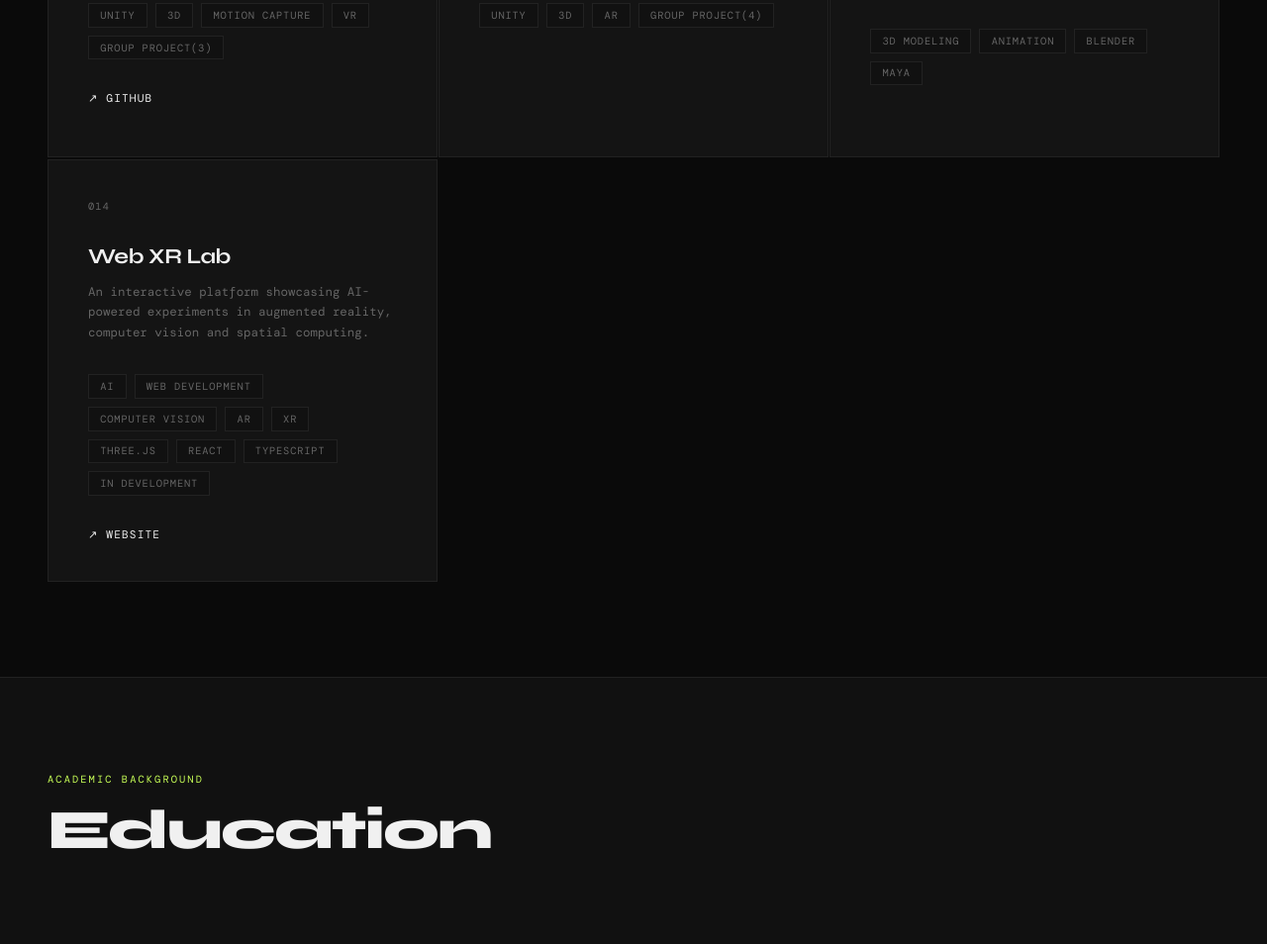
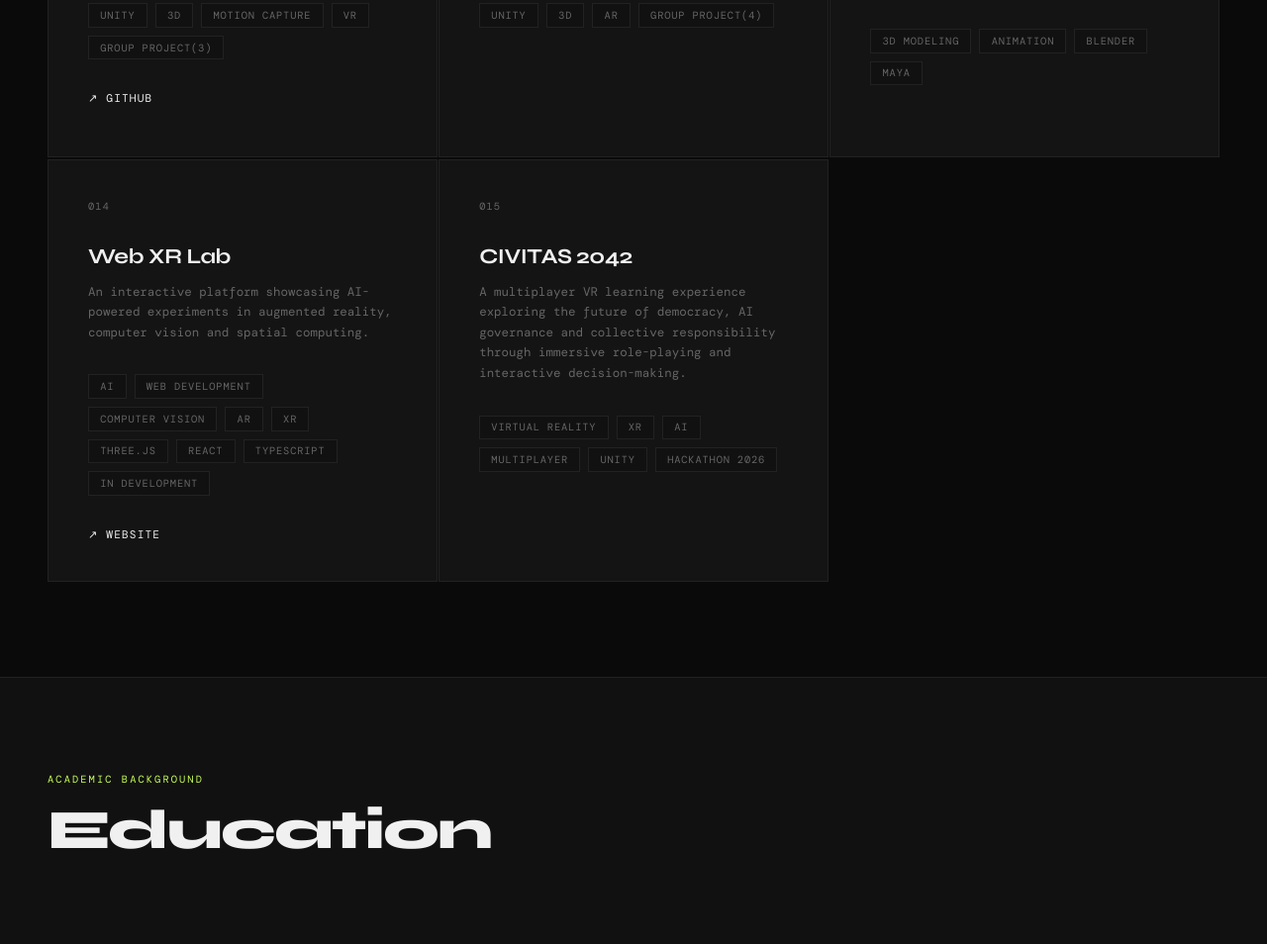
Before and after one commit to Javier-Rodriguez-Lavandeira/My_Portfolio, a plain HTML site: page index.html in a window 1280 px wide. Shown: the part 2704-3658 px from the top of the page at 99% size. Drawn offline with nearby package versions, Linux system fonts and the light colour scheme; a web font is replaced by a local one.

Commit message:
Add CIVITAS 2042 project details to index.html
Added new project 'CIVITAS 2042' with detailed descriptions and gameplay mechanics.

```diff
--- a/index.html
+++ b/index.html
@@ -833,6 +833,30 @@
       tags: ["AI", "Web Development", "Computer Vision", "AR", "XR", "Three.js", "React", "TypeScript", "In Development"],
       links: [{"text": "↗ Website", "href": "https://javirolaxrlab.netlify.app/"}]
     },
+   {
+      number: "015",
+      title: "CIVITAS 2042",
+      shortDesc: "A multiplayer VR learning experience exploring the future of democracy, AI governance and collective responsibility through immersive role-playing and interactive decision-making.",
+      longDesc: "CIVITAS 2042 is an immersive multiplayer VR experience developed during the Cambridge EduX Hackathon 2026. Set in a future society governed increasingly by artificial intelligence, the project allows players to assume different citizen identities, debate AI-generated policy proposals and experience the consequences of their collective decisions.",
+      details: [
+        "CIVITAS 2042 is an immersive educational VR experience developed collaboratively by a team of three during the Cambridge EduX Hackathon 2026. The project explores a central question: if artificial intelligence could predict the consequences of every decision and design the best possible society, would democracy and human decision-making still be necessary? Designed for higher education, the experience transforms discussions about AI ethics, democratic participation and responsible governance into an interactive simulation.",
+        "Players enter a futuristic city and assume the identities of different citizens, each with their own background, priorities and personal environment. These include a healthcare worker advocating for better medical services, an AI company CEO promoting automated governance, a politician concerned about algorithmic bias and a student seeking affordable housing and employment. Through these different perspectives, players experience how the same political decisions can affect individuals and communities in very different ways.",
+        "The core gameplay revolves around an AI Policy Maker that proposes changes to the city's policies and resource allocation. Players gather around a shared virtual council table, discuss proposals and physically interact with voting tokens to agree, disagree or negotiate. The consequences of their decisions are then reflected in the simulated city, with changes to buildings, economic indicators, headlines and citizen diaries. The experience supports up to four human players through multiplayer sessions with voice communication, while AI-controlled citizens fill unoccupied roles to ensure that sessions remain playable with smaller groups.",
+        "The prototype was developed using Unity 6 and the XR Interaction Toolkit, targeting Meta Quest and Android XR headsets. Additional features include individual identity environments, interactive token-based voting, multiplayer communication, AI citizen characters and an AI Policy Maker with on-device neural text-to-speech and highlighted captions. The project follows an experiential learning approach, allowing students to live through decisions, reflect on their consequences and replay the experience from different perspectives. Future development directions include more sophisticated LLM-driven policy generation, dynamic consensus mechanisms and AI-generated citizen identities and environments."
+      ],
+      image: "",
+      videoId: "gBVl4UO5sw4",
+      images: [],
+      tags: [
+        "Virtual Reality",
+        "XR",
+        "AI",
+        "Multiplayer",
+        "Unity",
+        "Hackathon 2026"
+      ],
+      links: []
+    },
     {
       number: "013",
       title: "RouteSetterVR",
```
